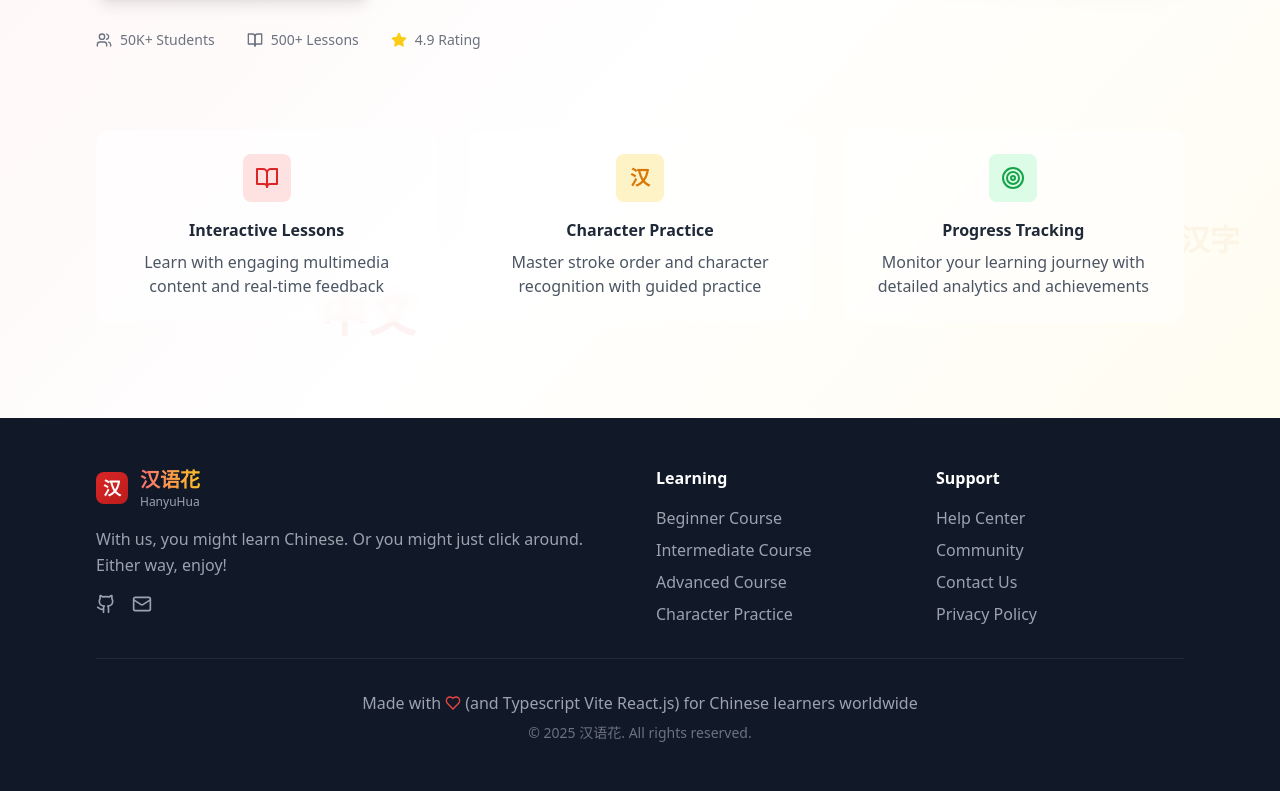
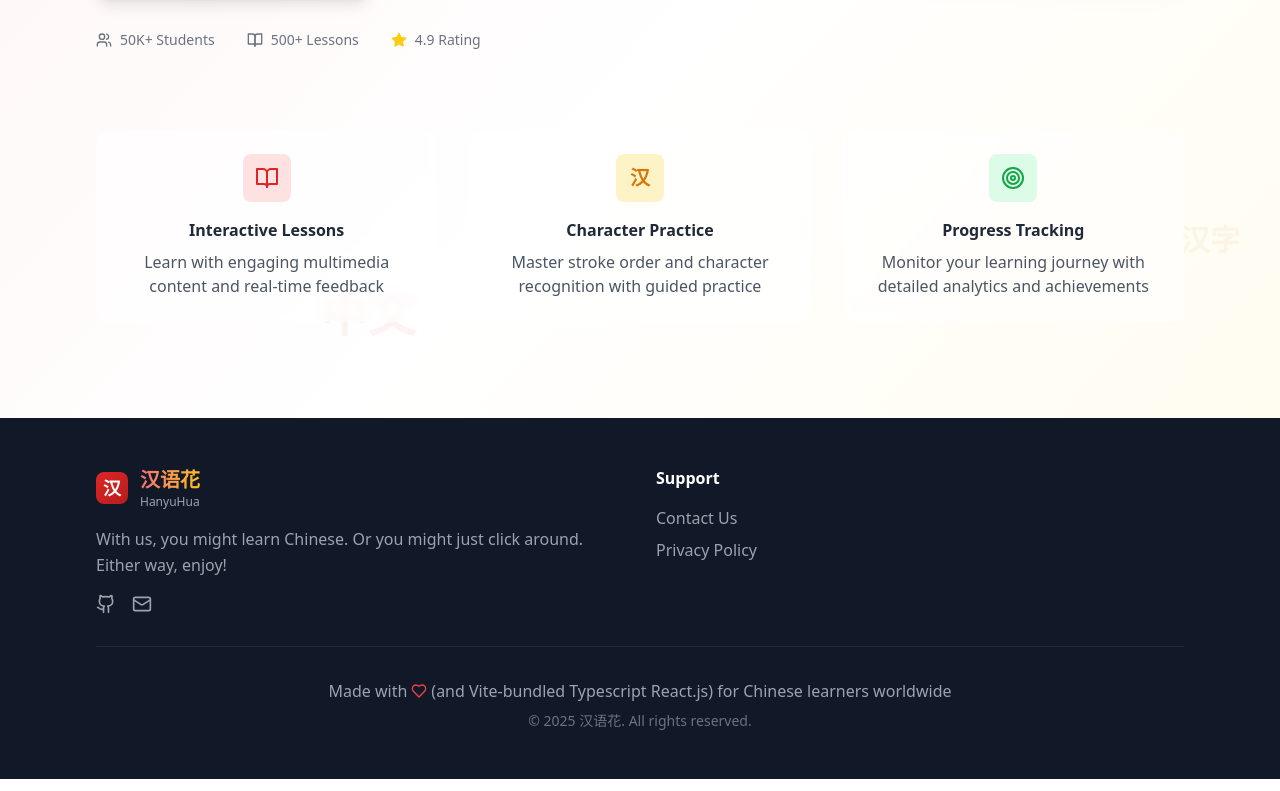
Before and after one commit to linuxfandudeguy/hanyuhua, a React (Vite) app: page / in a window 1280 px wide. Shown: the part 606-1397 px from the top of the page. Built offline with nearby package versions, Linux system fonts and the light colour scheme.

Commit message:
Update Footer.tsx

```diff
--- a/src/components/Footer.tsx
+++ b/src/components/Footer.tsx
@@ -36,24 +36,11 @@ export function Footer() {
             </div>
           </div>
 
-          {/* Column 2 */}
-          <div>
-            <h4 className="font-semibold mb-4">Learning</h4>
-            <ul className="space-y-2 text-gray-400">
-              <li><a href="#" className="hover:text-white transition-colors">Beginner Course</a></li>
-              <li><a href="#" className="hover:text-white transition-colors">Intermediate Course</a></li>
-              <li><a href="#" className="hover:text-white transition-colors">Advanced Course</a></li>
-              <li><a href="#" className="hover:text-white transition-colors">Character Practice</a></li>
-            </ul>
-          </div>
 
-          {/* Column 3 */}
           <div>
             <h4 className="font-semibold mb-4">Support</h4>
             <ul className="space-y-2 text-gray-400">
-              <li><a href="#" className="hover:text-white transition-colors">Help Center</a></li>
-              <li><a href="#" className="hover:text-white transition-colors">Community</a></li>
-              <li><a href="#" className="hover:text-white transition-colors">Contact Us</a></li>
+              <li><a href="https://github.com/linuxfandudeguy/learn-chinese/issues/new" className="hover:text-white transition-colors">Contact Us</a></li>
               <li><a href="#" className="hover:text-white transition-colors">Privacy Policy</a></li>
             </ul>
           </div>
@@ -62,7 +49,7 @@ export function Footer() {
         {/* Footer bottom */}
         <div className="border-t border-gray-800 mt-8 pt-8 text-center">
           <p className="text-gray-400 flex items-center justify-center">
-            Made with <Heart className="w-4 h-4 text-red-500 mx-1" /> (and Typescript Vite React.js) for Chinese learners worldwide</p>
+            Made with <Heart className="w-4 h-4 text-red-500 mx-1" /> (and Vite-bundled Typescript React.js) for Chinese learners worldwide</p>
           <p className="text-gray-500 text-sm mt-2">
             © {currentYear} 汉语花. All rights reserved.
           </p>
```
